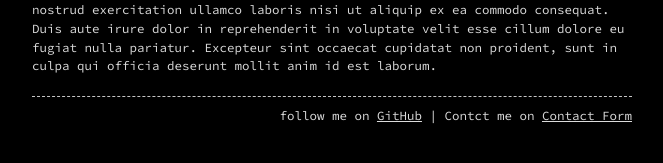
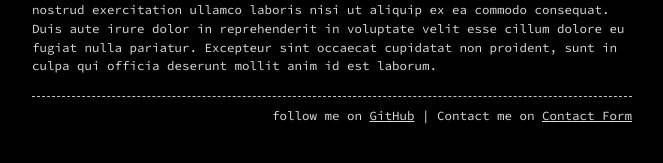
Before and after one commit to esccode/esccode.github.io, a Jekyll site: the page built from index.md, in a window 1280 px wide. Shown: the part 174-337 px from the top of the page, without its empty margins (308-971 px from the left). Built offline with Jekyll 4.4.1, drawn with Linux system fonts in a browser that asks for light colours.

Commit message:
Update _config.yml

```diff
--- a/_config.yml
+++ b/_config.yml
@@ -16,7 +16,7 @@
 - about.md
 - contact.md
 
-footer: 'follow me on <a href="https://github.com/keca13/">GitHub</a> | Contct me on <a href="https://keca13.github.io/contact">Contact Form</a>'
+footer: 'follow me on <a href="https://github.com/keca13/">GitHub</a> | Contact me on <a href="https://keca13.github.io/contact">Contact Form</a>'
 
 #style: light # dark (default) or light
 #listen_for_clients_preferred_style: true # true or false (default)
```
